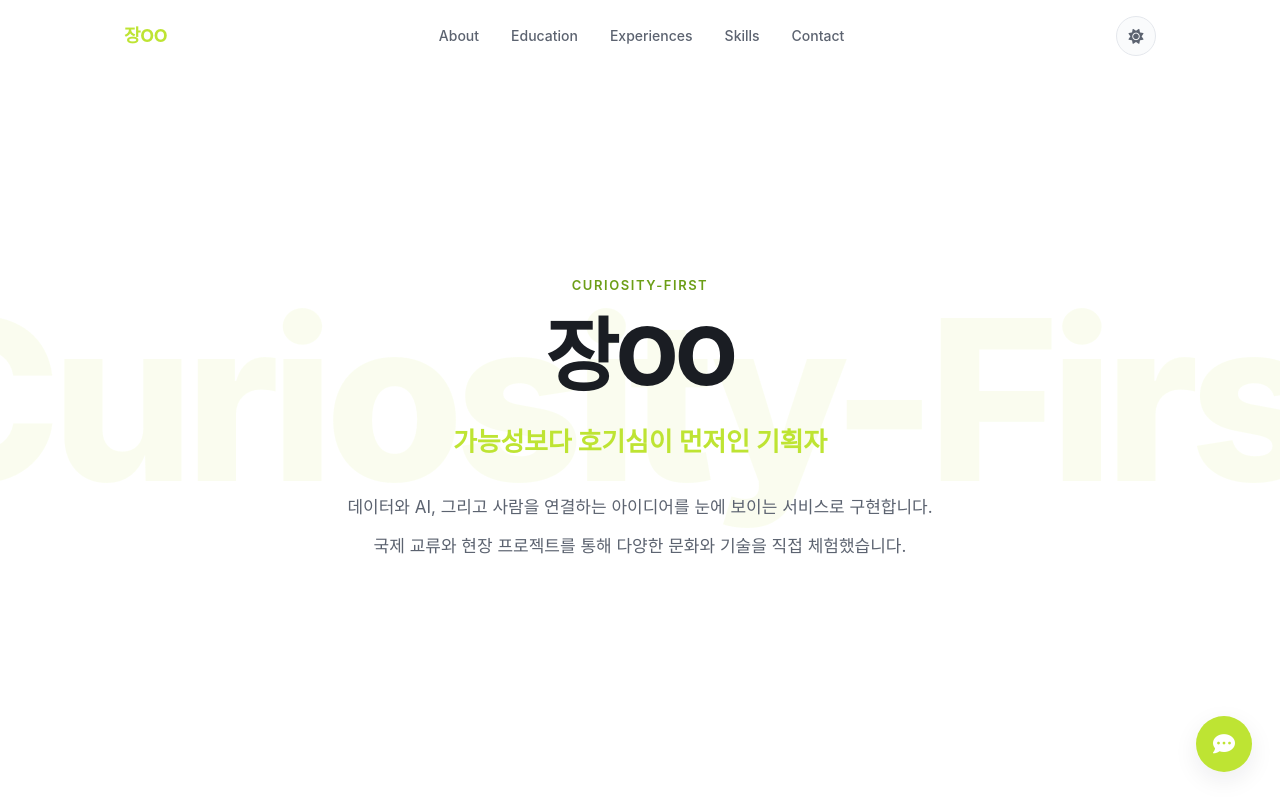
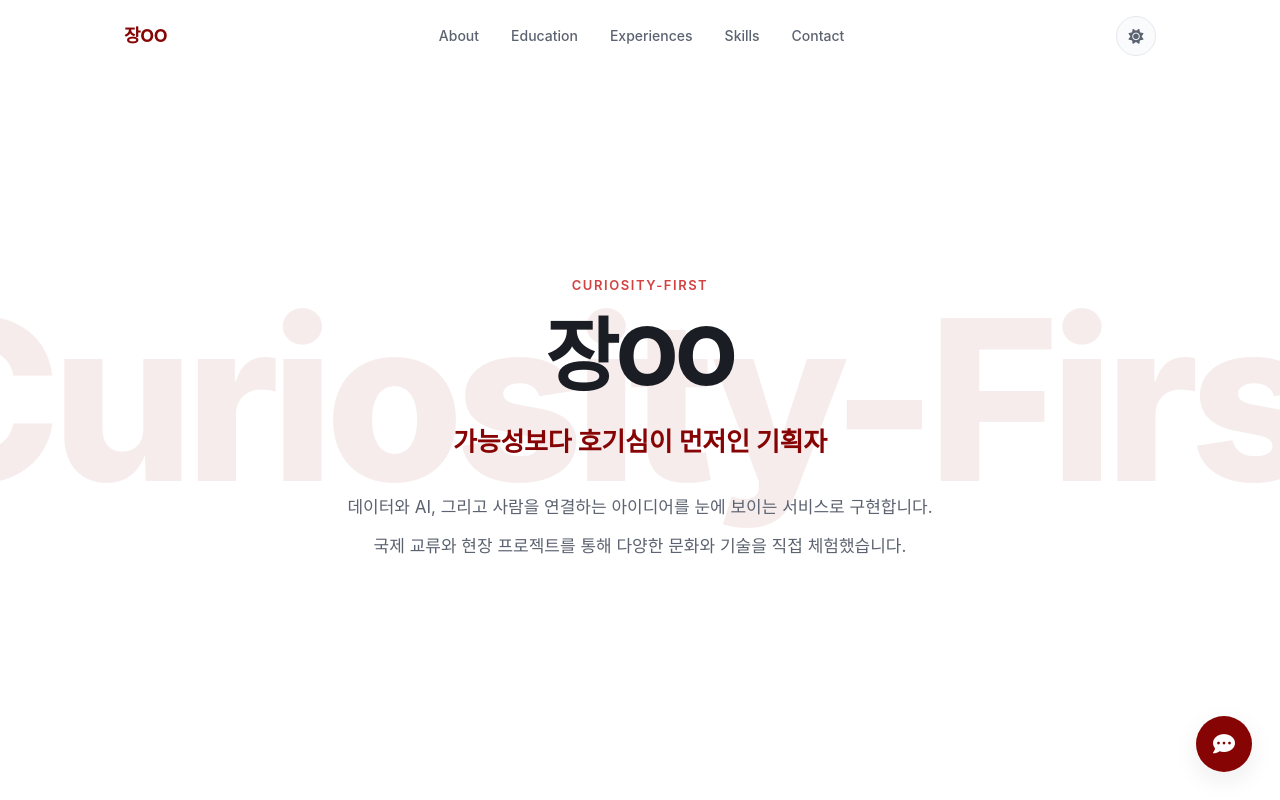
Before and after one commit to chjgpt/portfolio, a website: page index.html in a window 1280 px wide. Shown: the top 800 px of the page. Drawn offline with Linux system fonts and the light colour scheme; a web font is replaced by a local one.

```diff
--- a/style.css
+++ b/style.css
@@ -1,8 +1,8 @@
 /* ===== CSS 변수 — 라이트 테마 (기본) ===== */
 :root {
-  --accent-color: #bee433;
-  --accent-secondary: #6c9e17;
-  --accent-warm: #42810c;
+  --accent-color: #870404;
+  --accent-secondary: #d34141;
+  --accent-warm: #9104042c;
 
   --bg-primary: #FFFFFF;
   --bg-secondary: #F7F8FA;
```
